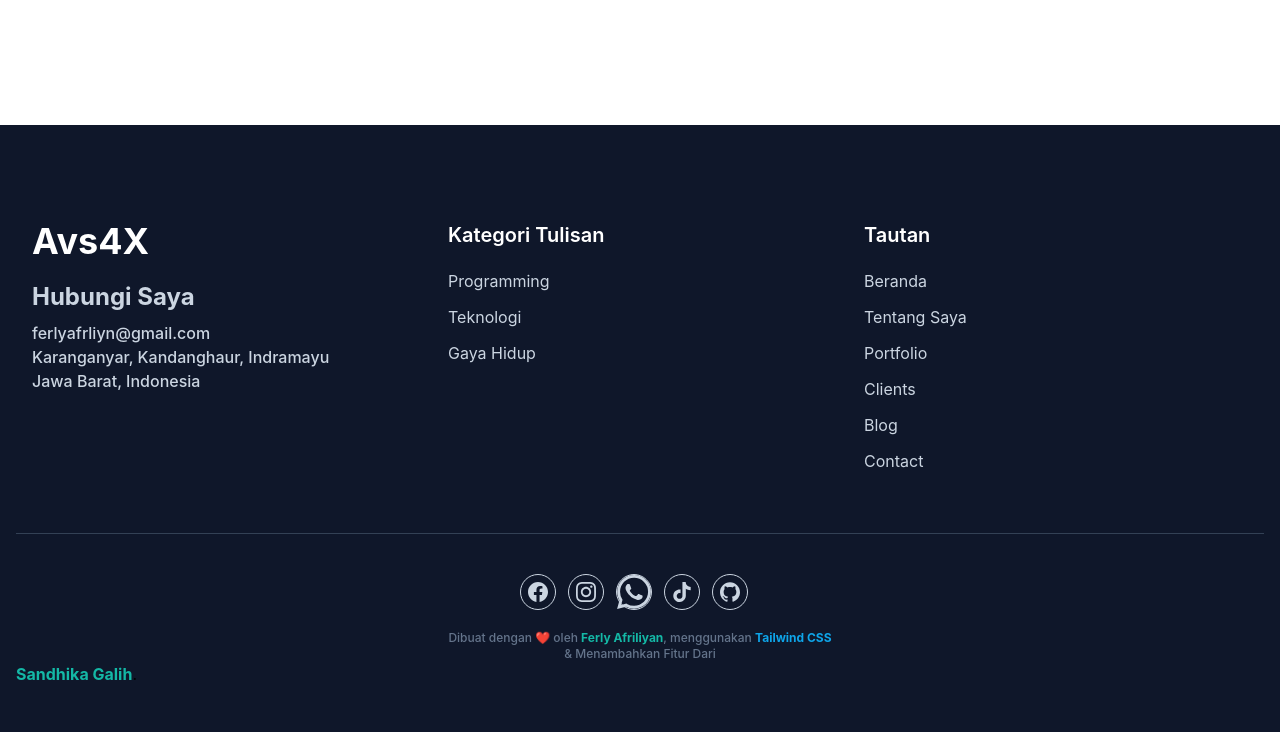
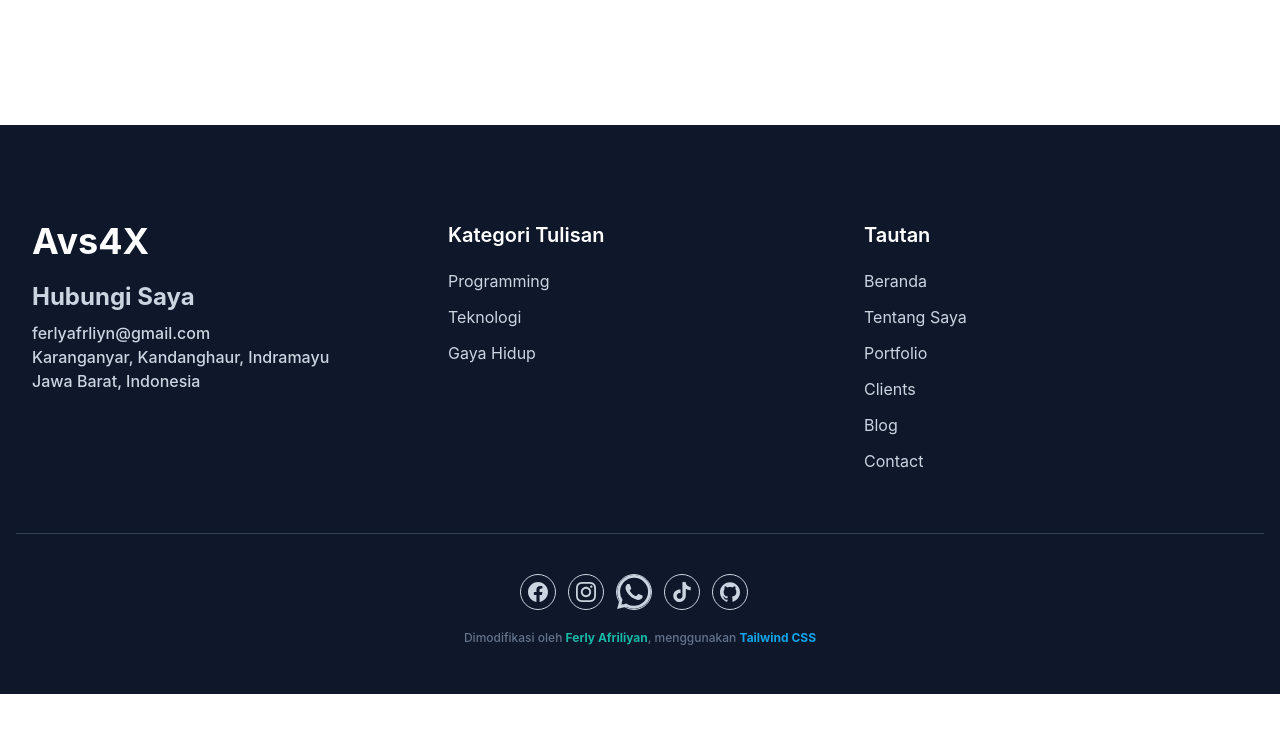
Before and after one commit to ferlyafriliyan/ferlyafriliyan, a website: page index.html in a window 1280 px wide. Shown: the part 5202-5934 px from the top of the page. After the commit the page ends 5896 px from the top, so only its background shows below. Drawn offline with Linux system fonts and the light colour scheme.

Commit message:
Update index.html

```diff
--- a/index.html
+++ b/index.html
@@ -484,9 +484,8 @@
             </a>
           </div>
           <p class="text-center text-xs font-medium text-slate-500">
-            Dibuat dengan <span class="text-pink-500">❤️</span> oleh <a href="https://www.facebook.com/Denventa.Xayonara.Team.UnlimitedARMY" target="_blank" class="font-bold text-primary">Ferly Afriliyan</a>, menggunakan
-            <a href="https://tailwindcss.com" target="_blank" class="font-bold text-sky-500">Tailwind CSS </a><p class="text-center text-xs font-medium text-slate-500">& Menambahkan Fitur Dari </p><a href="https://youtube.com/@sandhikagalihWPU" target="_blank" class="font-bold text-primary">Sandhika Galih</a>.
-          </p>
+            Dimodifikasi oleh <a href="https://www.facebook.com/Denventa.Xayonara.Team.UnlimitedARMY" target="_blank" class="font-bold text-primary">Ferly Afriliyan</a>, menggunakan
+            <a href="https://tailwindcss.com" target="_blank" class="font-bold text-sky-500">Tailwind CSS </a>
         </div>
       </div>
     </footer>
```
